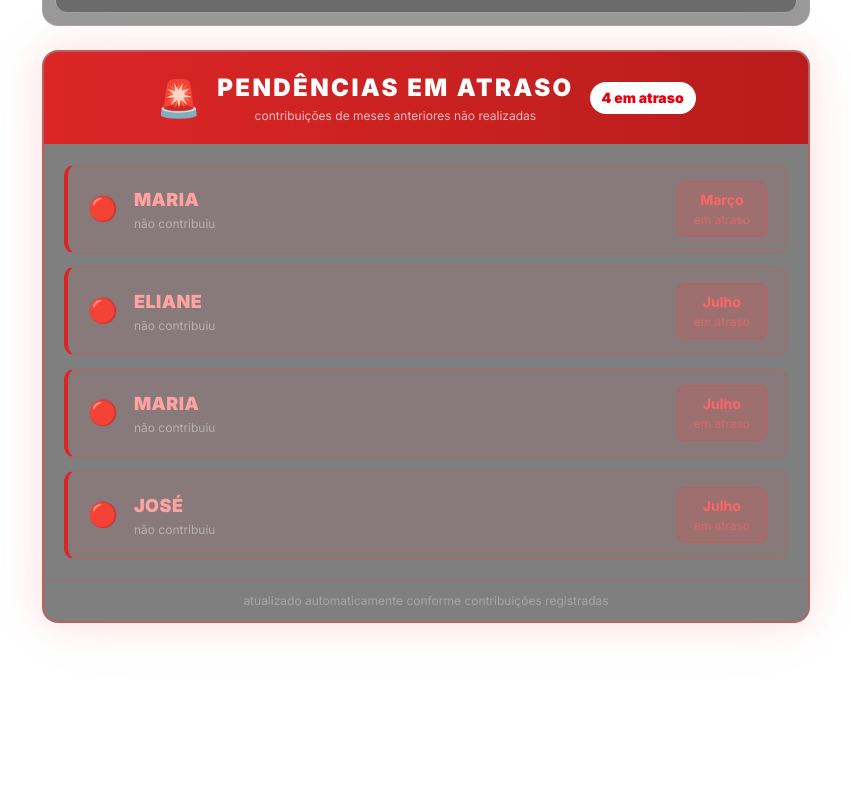
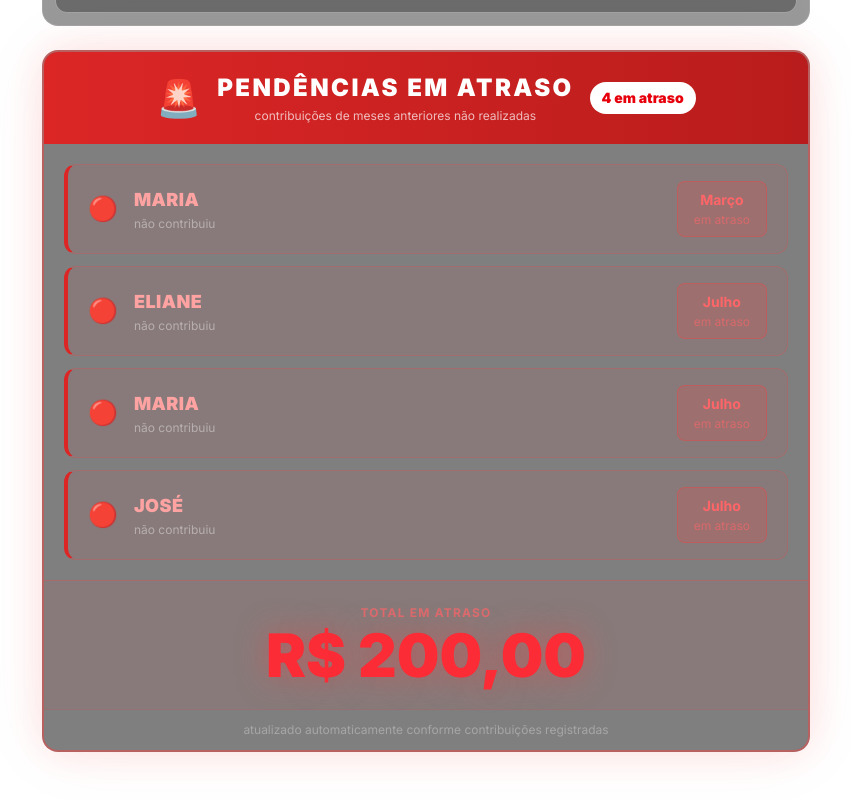
Before and after one commit to nathanbrandao4/caixinha-do-sitio, a Next.js app: page / in a window 1280 px wide. Shown: the part 1942-2742 px from the top of the page, without its empty margins (214-1065 px from the left). Before the commit the page ends 2673 px from the top, so only its background shows below. Built offline with nearby package versions, Linux system fonts and the light colour scheme.

Commit message:
Adiciona total em atraso no card de pendencias

```diff
--- a/components/MonthlyBreakdown.tsx
+++ b/components/MonthlyBreakdown.tsx
@@ -202,8 +202,22 @@ function MonthAccordion({ data, isPast }: { data: MonthData; isPast: boolean })
   )
 }
 
+// Valor padrão da cota mensal de cada participante (usado para calcular o total em atraso)
+const VALOR_PADRAO: Record<string, number> = {
+  MARCELO: 100,
+  NATHAN: 60,
+  ELIANE: 50,
+  BERNARDO: 50,
+  CARLOS: 50,
+  YANDRA: 50,
+  JOSÉ: 50,
+  MARIA: 50,
+}
+
 function PendingAlert({ items }: { items: { name: string; month: string }[] }) {
   if (items.length === 0) return null
+
+  const totalAtraso = items.reduce((acc, item) => acc + (VALOR_PADRAO[item.name] ?? 50), 0)
 
   return (
     <div
@@ -268,6 +282,25 @@ function PendingAlert({ items }: { items: { name: string; month: string }[] }) {
         ))}
       </div>
 
+      {/* Total em atraso */}
+      <div
+        className="text-center py-6 px-4"
+        style={{
+          borderTop: '1px solid rgba(239,68,68,0.3)',
+          background: 'rgba(239,68,68,0.08)',
+        }}
+      >
+        <div className="text-xs font-bold uppercase tracking-widest text-red-400/70 mb-1">
+          Total em atraso
+        </div>
+        <div
+          className="text-5xl sm:text-6xl font-black text-red-500"
+          style={{ textShadow: '0 0 30px rgba(239,68,68,0.5)' }}
+        >
+          R$ {formatCurrency(totalAtraso)}
+        </div>
+      </div>
+
       <div
         className="text-center text-xs py-3 px-4"
         style={{
```
